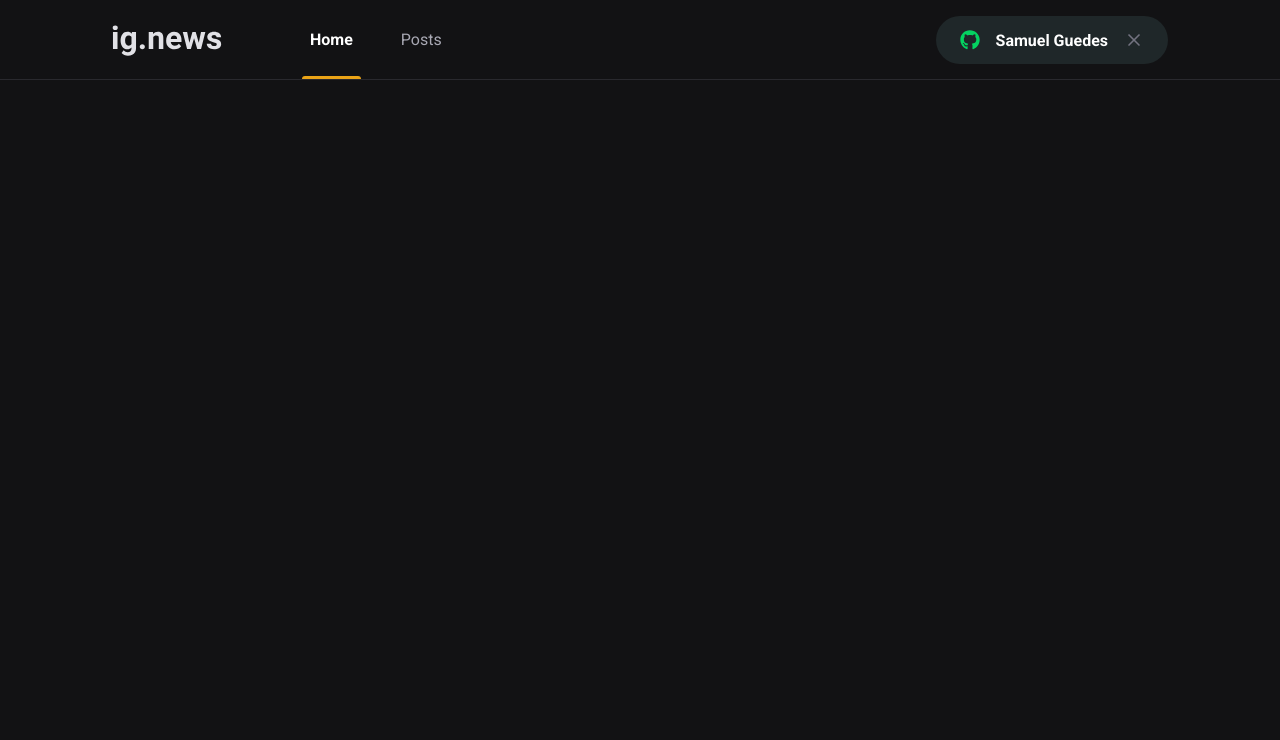
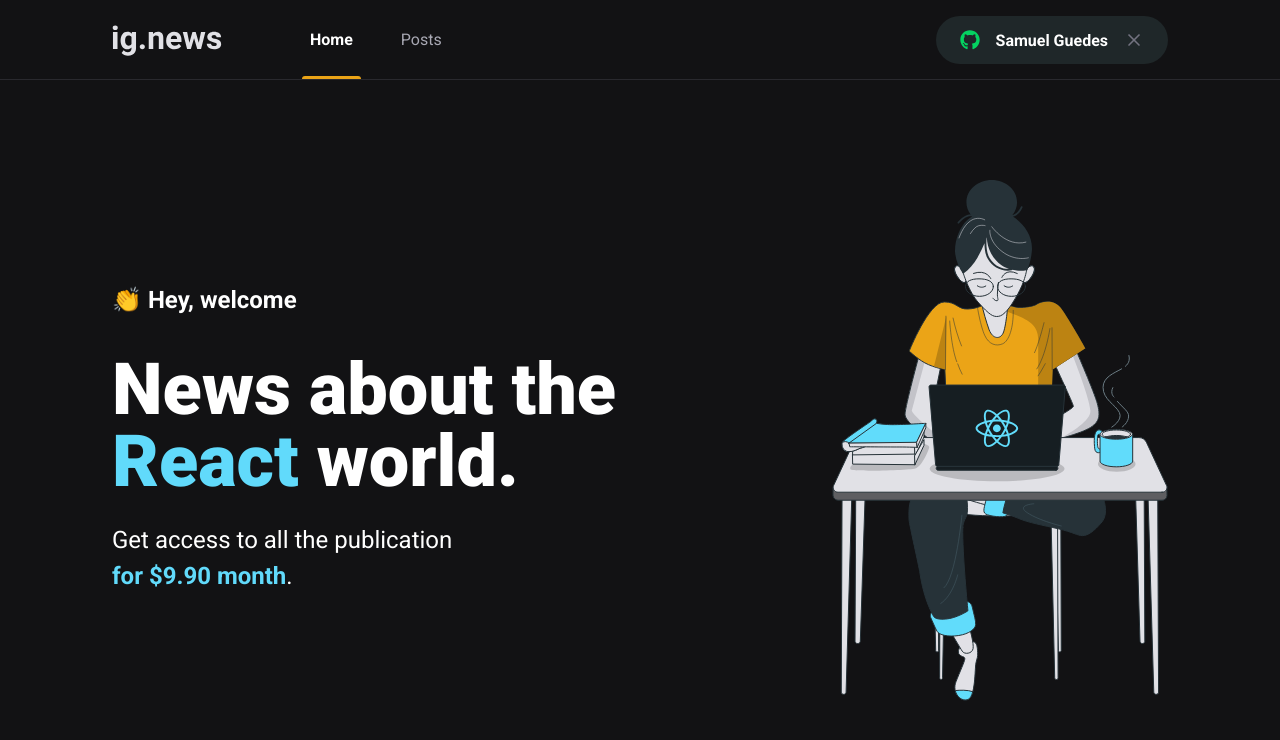
Before and after one commit to samuelguedesalves/ignews, a Next.js app: page / in a window 1280 px wide. Shown: the top 740 px of the page. Built offline with nearby package versions, Linux system fonts and the light colour scheme.

Commit message:
feat: create home page

```diff
--- /dev/null
+++ b/src/pages/home.module.scss
@@ -0,0 +1,42 @@
+.contentContainer {
+  max-width: 1120px;
+  margin: 0 auto;
+  padding: 0 2rem;
+  height: calc(100vh - 5rem);
+
+  display: flex;
+  align-items: center;
+  justify-content: space-between;
+}
+
+.hero {
+  max-width: 600px;
+
+  > span {
+    font-size: 1.5rem;
+    font-weight: bold;
+  }
+
+  h1 {
+    font-size: 4.5rem;
+    line-height: 4.5rem;
+    font-weight: 900;
+
+    margin-top: 2.5rem;
+
+    span {
+      color: var(--cyan-500);
+    }
+  }
+
+  p {
+    font-size: 1.5rem;
+    line-height: 2.25rem;
+    margin-top: 1.5rem;
+
+    span {
+      color: var(--cyan-500);
+      font-weight: bold;
+    }
+  }
+}
--- a/src/pages/index.tsx
+++ b/src/pages/index.tsx
@@ -1,12 +1,28 @@
 import type { NextPage } from 'next';
 import Head from 'next/head';
+
+import styles from './home.module.scss';
 
 const Home: NextPage = () => {
   return (
     <>
       <Head>
-        <title>Inicio - ig.news</title>
+        <title>Home - ig.news</title>
       </Head>
+
+      <main className={styles.contentContainer} >
+        <section className={styles.hero} >
+          <span>👏 Hey, welcome</span>
+          <h1>News about the <span>React</span> world.</h1>
+
+          <p>
+            Get access to all the publication <br />
+            <span>for $9.90 month</span>.
+          </p>
+        </section>
+
+        <img src="/images/avatar.svg" alt="girl coding" />
+      </main>
     </>
   )
 };
```
